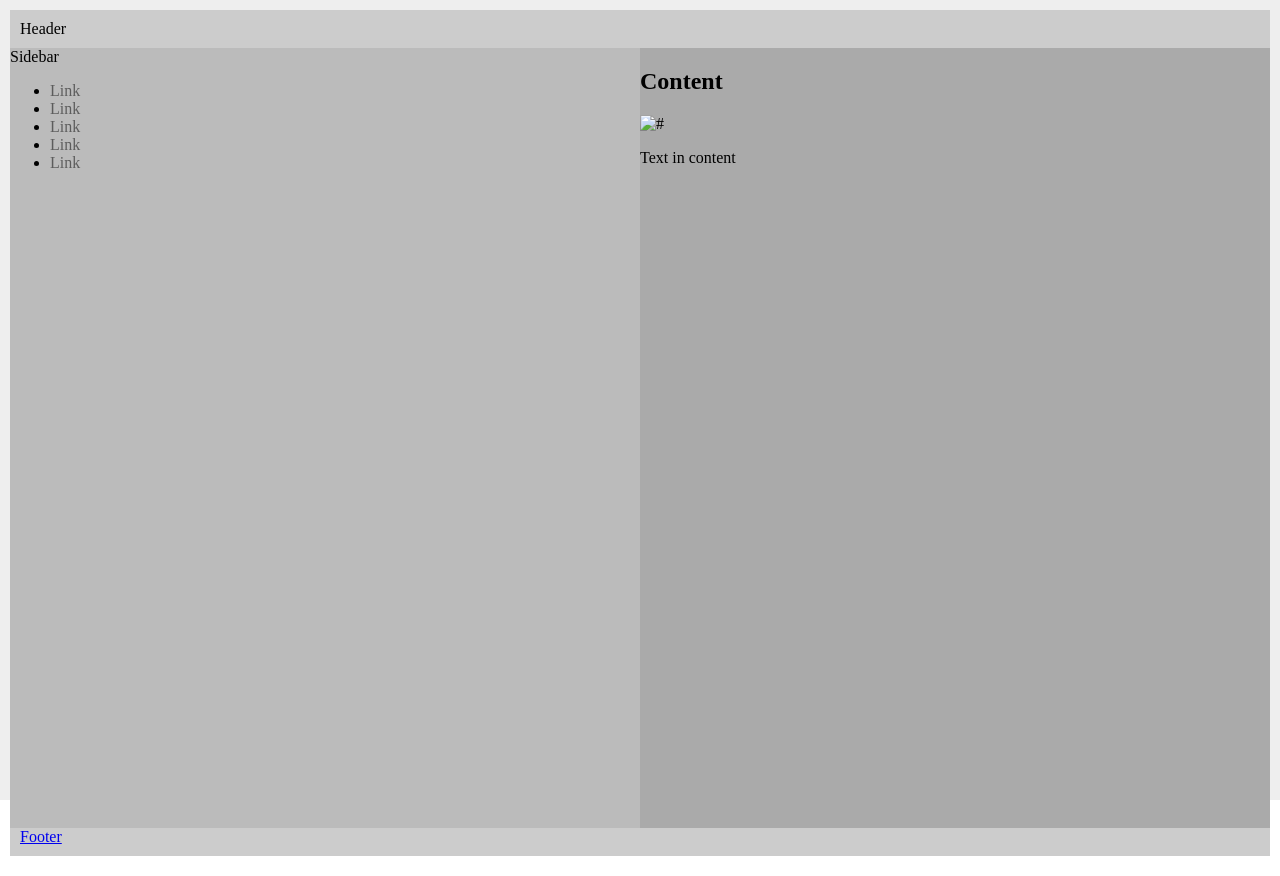
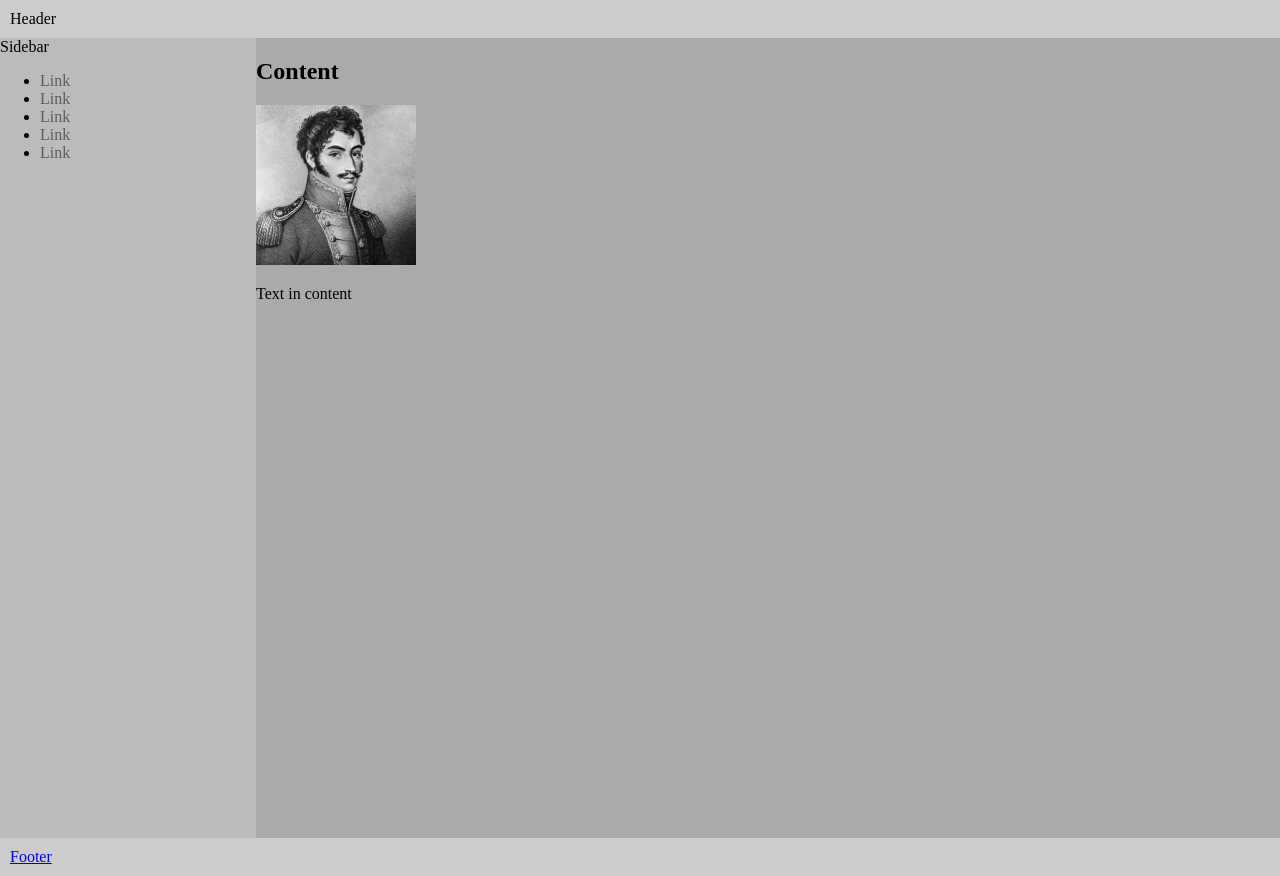
Before and after one commit to rixiobarrios/techtonic-apprenticeship-initial-pre-work, a plain HTML site: page index.html in a window 1280 px wide. Drawn offline with Linux system fonts and the light colour scheme.

Commit message:
Updated CSS file, added image

```diff
--- a/CSS/index.css
+++ b/CSS/index.css
@@ -2,9 +2,8 @@ body,
 html {
     padding: 0;
     margin: 0;
-    position: relative;
-    height: 100%;
 }
+
 .header,
 .footer {
     width: 100%;
@@ -12,25 +11,34 @@ html {
     padding: 10px;
     box-sizing: border-box;
 }
-.container {
-    background: #eee;
-    width: 100%;
-    padding: 10px;
-    height: 100%;
-    box-sizing: border-box;
-    padding: 10px;
+
+img {
+    height: 20vh;
 }
+
+/* h1,
+p {
+    margin: 0 0 1em 0;
+} */
+
+.wrapper {
+    height: 100vh;
+}
+
 .sidebar {
-    width: 50%;
+    width: 20%;
+    height: 100vh;
+    /* width: 100vw; */
     float: left;
     background: #bbb;
-    height: 100%;
 }
+
 .content {
-    width: 50%;
+    width: 80%;
+    height: 100vh;
+    /* width: 100vw; */
     float: right;
     background: #aaa;
-    height: 100%;
 }
 /* Found on css-tricks.com */
 .isDisabled {
@@ -39,3 +47,8 @@ html {
     opacity: 0.5;
     text-decoration: none;
 }
+
+.footer {
+    clear: both;
+    margin: 0;
+}
--- a/index.html
+++ b/index.html
@@ -7,7 +7,7 @@
         <link rel="stylesheet" href="CSS/index.css" />
     </head>
     <body>
-        <div class="container">
+        <div class="wrapper">
             <header class="header">Header</header>
             <aside class="sidebar">
                 Sidebar
@@ -21,7 +21,7 @@
             </aside>
             <article class="content">
                 <h1>Content</h1>
-                <img src="#" alt="#" />
+                <img src="./bolivar.jpg" alt="#" />
                 <p>Text in content</p>
             </article>
             <footer class="footer"><a href="#">Footer</a></footer>
```
Also changed, not shown: bolivar.jpg (added), 1 other file.
